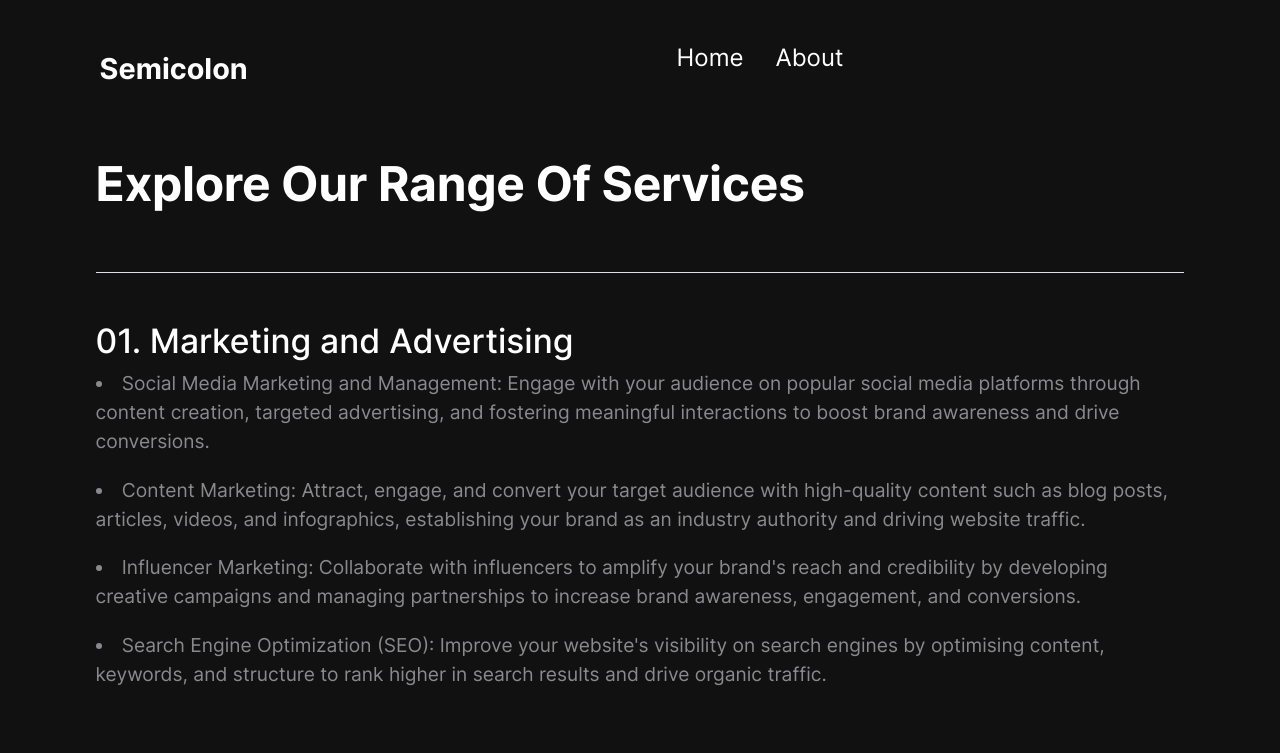
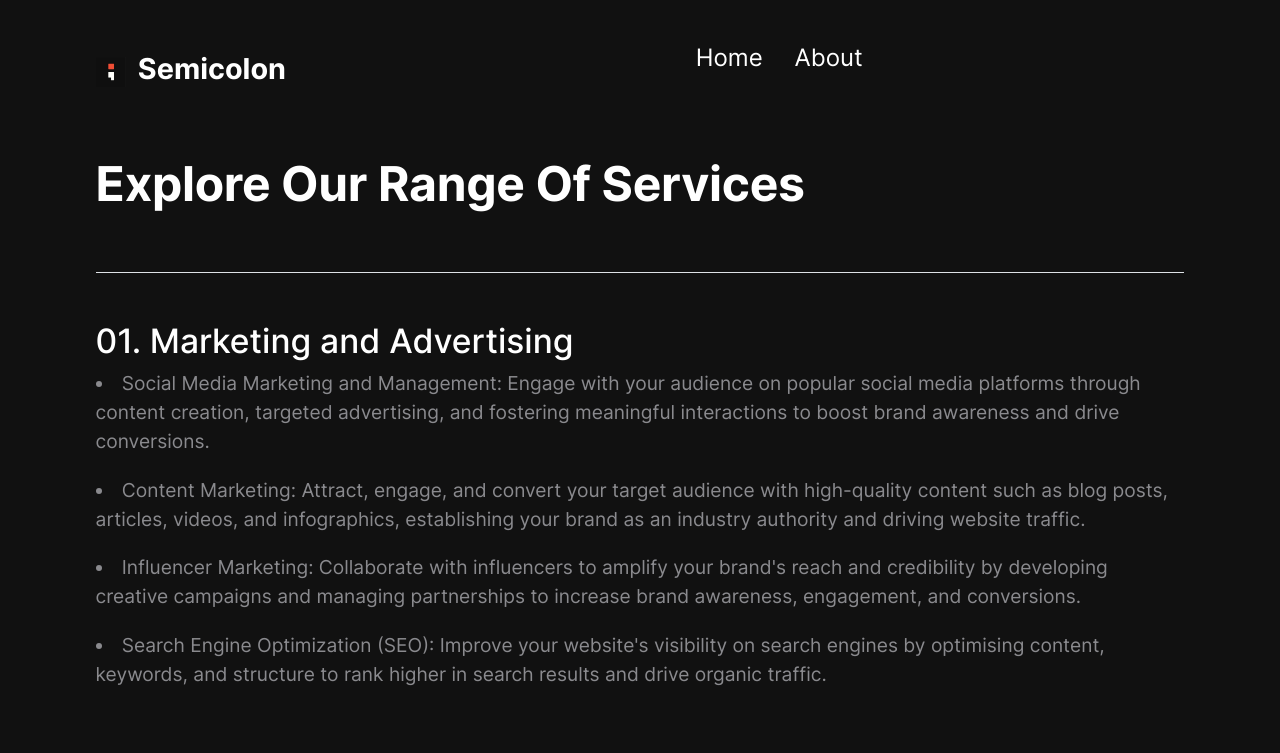
Before and after one commit to shakeelamath/semicolon, a plain HTML site: page content.html in a window 1280 px wide. Shown: the top 753 px of the page. Drawn offline with Linux system fonts and the light colour scheme.

Commit message:
added semicolon logo

```diff
--- a/content.html
+++ b/content.html
@@ -89,10 +89,10 @@
 
   <nav id="navScroll" class="navbar navbar-dark bg-black fixed-top px-vw-5" tabindex="0">
     <div class="container">
-      <a class="navbar-brand pe-md-4 fs-4 col-12 col-md-auto text-center" href="index.html">
-
-        <span class="ms-md-1 mt-1 fw-bolder me-md-5">Semicolon</span>
-      </a>
+        <a class="navbar-brand pe-md-4 fs-4 col-12 col-md-auto text-center" href="index.html">
+            <img src="./img/semicolon.png" alt="Logo" class="me-md-2" style="height: 30px;"> <!-- Adjust the src attribute to the path of your logo -->
+            <span class="ms-md-1 mt-1 fw-bolder me-md-5">Semicolon</span>
+        </a>
 
       <ul class="navbar-nav mx-auto mb-2 mb-lg-0 list-group list-group-horizontal">
         <li class="nav-item">
```
Also changed, not shown: index.html (+4 -4 lines).
